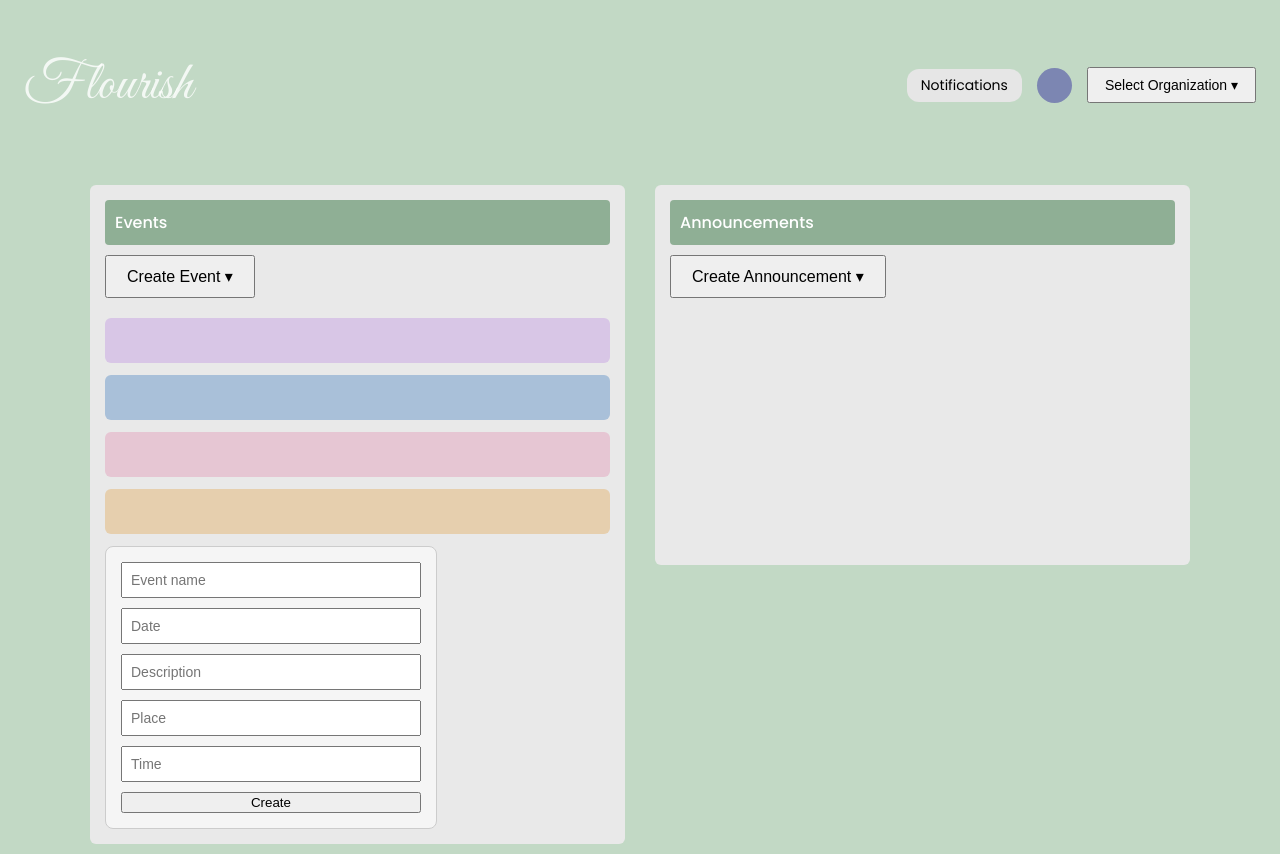
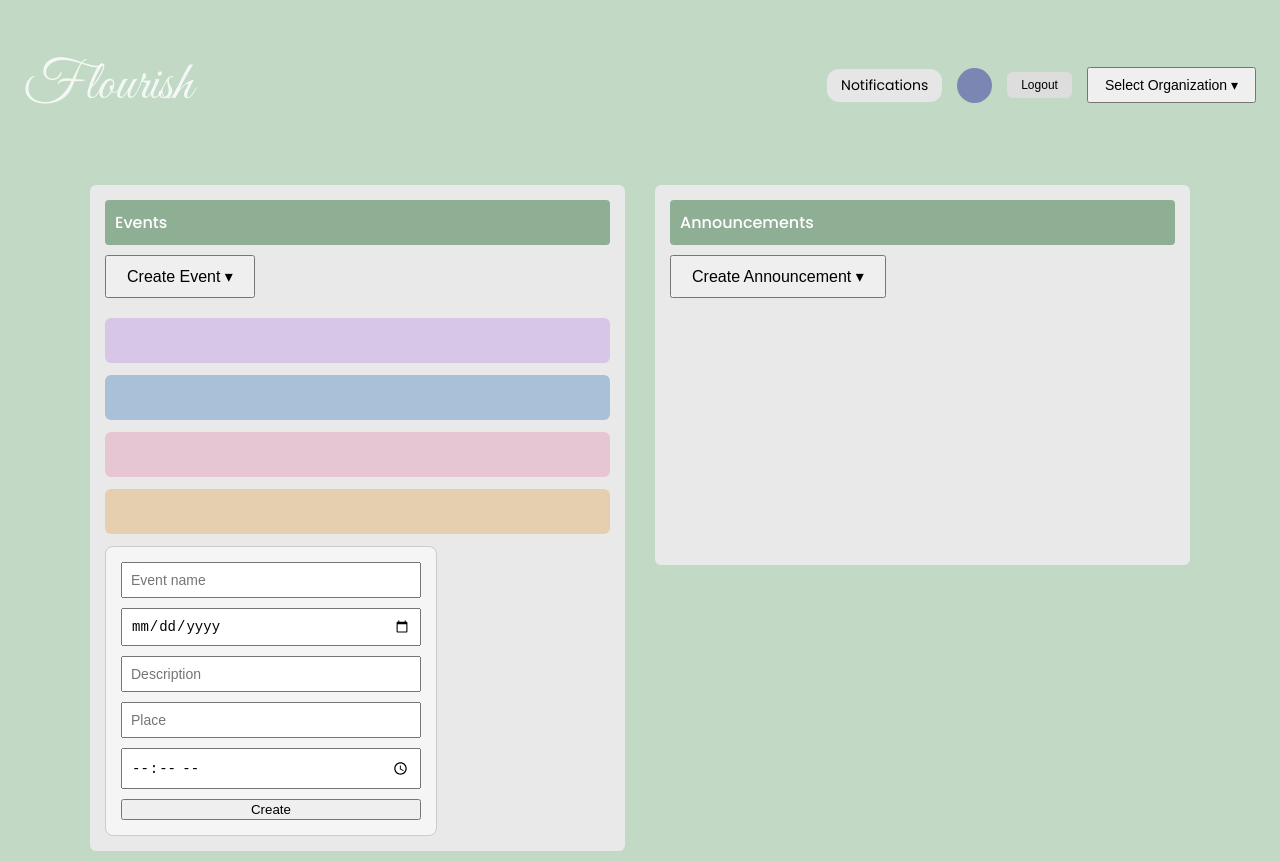
Before and after one commit to swalsh06/Flourish, a React (Create React App) app in the folder frontend/: page /home in a window 1280 px wide. Both pictures are taken after a click on the button "Create Event ▾". Built offline with nearby package versions, Linux system fonts and the light colour scheme.

Commit message:
Fix event date and time inputs and add logout button

```diff
--- a/frontend/src/Home.js
+++ b/frontend/src/Home.js
@@ -181,6 +181,23 @@ function Home() {
                         background: "#7c86b2",
                     }}></div>
 
+                    <button
+                        onClick={() => {
+                            localStorage.removeItem("token");
+                            window.location.href = "/";
+                        }}
+                        style={{
+                            padding: "6px 14px",
+                            fontSize: "12px",
+                            cursor: "pointer",
+                            borderRadius: "6px",
+                            border: "none",
+                            background: "#ddd"
+                        }}
+                    >
+                        Logout
+                    </button>
+
                     <div style={{ position: "relative" }}>
                     <button
                         onClick={() => { setDropdownOpen(!dropdownOpen); setShowForm(null); }}
@@ -332,10 +349,10 @@ function Home() {
                             gap: "10px"
                         }}>
                             <input type="text" placeholder="Event name" value={eventName} onChange={(e) => setEventName(e.target.value)} style={{ padding: "8px", fontSize: "14px" }} />
-                            <input type="text" placeholder="Date" value={eventDate} onChange={(e) => setEventDate(e.target.value)} style={{ padding: "8px", fontSize: "14px" }} />
+                            <input type="date" value={eventDate} onChange={(e) => setEventDate(e.target.value)} style={{ padding: "8px", fontSize: "14px" }} />
                             <input type="text" placeholder="Description" value={eventDescription} onChange={(e) => setEventDescription(e.target.value)} style={{ padding: "8px", fontSize: "14px" }} />
                             <input type="text" placeholder="Place" value={eventPlace} onChange={(e) => setEventPlace(e.target.value)} style={{ padding: "8px", fontSize: "14px" }} />
-                            <input type="text" placeholder="Time" value={eventTime} onChange={(e) => setEventTime(e.target.value)} style={{ padding: "8px", fontSize: "14px" }} />
+                            <input type="time" value={eventTime} onChange={(e) => setEventTime(e.target.value)} style={{ padding: "8px", fontSize: "14px" }} />
                             <button onClick={handleEventCreate}>Create</button>
                         </div>
                     )}
```
